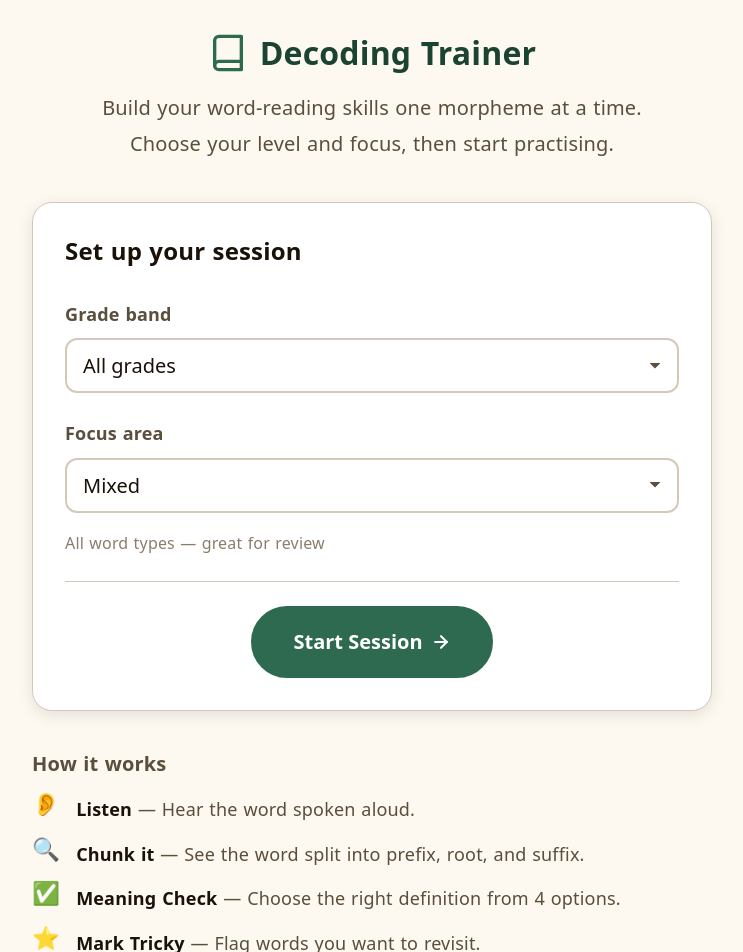
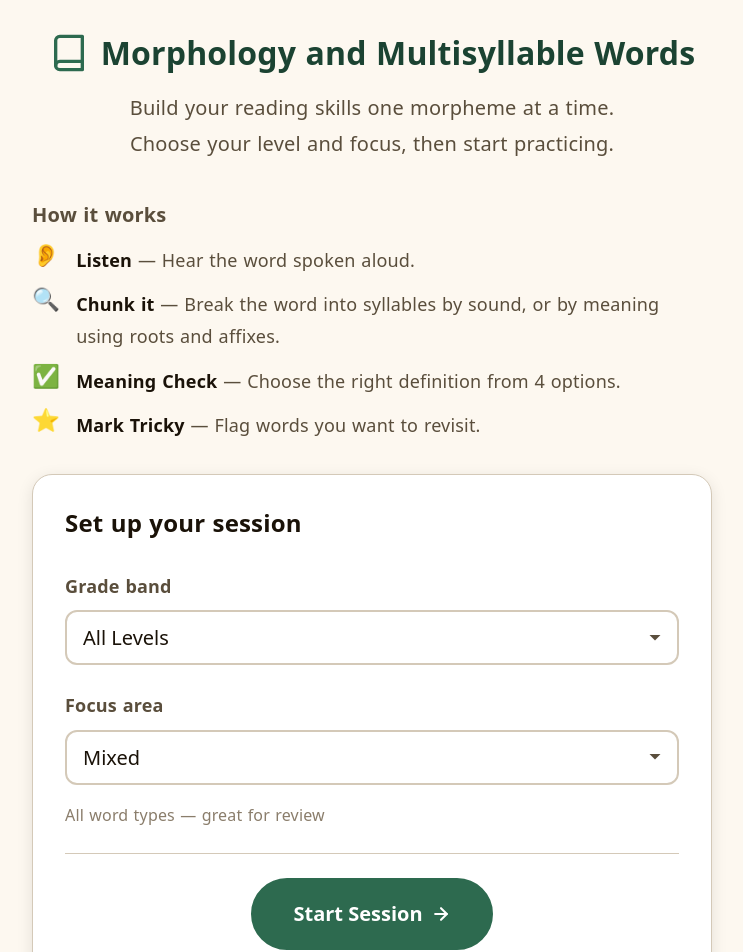
Before and after one commit to eduventuring-commits/word-trainer, a Next.js app: page / in a window 1280 px wide. Shown: the top 952 px of the page, without its empty margins (268-1011 px from the left). Built offline with nearby package versions, Linux system fonts and the light colour scheme.

Commit message:
Rename title, update level labels, move how it works section

```diff
--- a/src/app/layout.tsx
+++ b/src/app/layout.tsx
@@ -2,7 +2,7 @@ import type { Metadata } from "next";
 import "./globals.css";
 
 export const metadata: Metadata = {
-  title: "Decoding Trainer",
+  title: "Morphology and Multisyllable Words",
   description:
     "A dyslexia-friendly morphology trainer to practise roots, prefixes, and suffixes.",
 };
--- a/src/app/page.tsx
+++ b/src/app/page.tsx
@@ -5,10 +5,10 @@ import { useRouter } from "next/navigation";
 import type { GradeBand, Focus } from "@/lib/types";
 
 const GRADE_BANDS: { value: GradeBand | "All"; label: string }[] = [
-  { value: "All", label: "All grades" },
-  { value: "3-4", label: "Grades 3–4" },
-  { value: "5-6", label: "Grades 5–6" },
-  { value: "7-8", label: "Grades 7–8" },
+  { value: "All", label: "All Levels" },
+  { value: "3-4", label: "Level 1 Words" },
+  { value: "5-6", label: "Level 2 Words" },
+  { value: "7-8", label: "Level 3 Words" },
 ];
 
 const FOCUS_OPTIONS: { value: Focus; label: string; description: string }[] = [
@@ -88,7 +88,7 @@ export default function HomePage() {
               color: "var(--color-brand-dark)",
             }}
           >
-            Decoding Trainer
+            Morphology and Multisyllable Words
           </h1>
         </div>
         <p
@@ -98,11 +98,66 @@ export default function HomePage() {
             lineHeight: "var(--leading-relaxed)",
           }}
         >
-          Build your word-reading skills one morpheme at a time.
+          Build your reading skills one morpheme at a time.
           <br />
-          Choose your level and focus, then start practising.
+          Choose your level and focus, then start practicing.
         </p>
       </header>
+
+      {/* ── How it works ── */}
+      <section
+        style={{
+          maxWidth: 680,
+          width: "100%",
+          marginBottom: "var(--space-8)",
+        }}
+        aria-label="How to use this app"
+      >
+        <h2
+          style={{
+            fontSize: "var(--text-md)",
+            fontWeight: 700,
+            color: "var(--color-text-secondary)",
+            marginBottom: "var(--space-4)",
+          }}
+        >
+          How it works
+        </h2>
+        <ul
+          style={{
+            listStyle: "none",
+            display: "flex",
+            flexDirection: "column",
+            gap: "var(--space-3)",
+          }}
+        >
+          {[
+            ["👂", "Listen", "Hear the word spoken aloud."],
+            ["🔍", "Chunk it", "Break the word into syllables by sound, or by meaning using roots and affixes."],
+            ["✅", "Meaning Check", "Choose the right definition from 4 options."],
+            ["⭐", "Mark Tricky", "Flag words you want to revisit."],
+          ].map(([icon, title, desc]) => (
+            <li
+              key={title}
+              style={{
+                display: "flex",
+                gap: "var(--space-4)",
+                alignItems: "flex-start",
+                fontSize: "var(--text-sm)",
+                color: "var(--color-text-secondary)",
+              }}
+            >
+              <span style={{ fontSize: "1.4rem", lineHeight: 1 }}>{icon}</span>
+              <span>
+                <strong style={{ color: "var(--color-text-primary)" }}>
+                  {title}
+                </strong>{" "}
+                — {desc}
+              </span>
+            </li>
+          ))}
+        </ul>
+      </section>
 
       {/* ── Setup card ── */}
       <div className="card">
@@ -173,9 +228,7 @@ export default function HomePage() {
           <button
             className="btn btn-primary btn-lg"
             onClick={handleStart}
-            aria-label={`Start a ${focus} session for ${
-              gradeBand === "All" ? "all grades" : `grades ${gradeBand}`
-            }`}
+            aria-label={`Start a ${focus} session`}
           >
             Start Session
             <svg
@@ -197,60 +250,6 @@ export default function HomePage() {
         </div>
       </div>
 
-      {/* ── Tips ── */}
-      <section
-        style={{
-          marginTop: "var(--space-10)",
-          maxWidth: 680,
-          width: "100%",
-        }}
-        aria-label="How to use this app"
-      >
-        <h2
-          style={{
-            fontSize: "var(--text-md)",
-            fontWeight: 700,
-            color: "var(--color-text-secondary)",
-            marginBottom: "var(--space-4)",
-          }}
-        >
-          How it works
-        </h2>
-        <ul
-          style={{
-            listStyle: "none",
-            display: "flex",
-            flexDirection: "column",
-            gap: "var(--space-3)",
-          }}
-        >
-          {[
-            ["👂", "Listen", "Hear the word spoken aloud."],
-            ["🔍", "Chunk it", "See the word split into prefix, root, and suffix."],
-            ["✅", "Meaning Check", "Choose the right definition from 4 options."],
-            ["⭐", "Mark Tricky", "Flag words you want to revisit."],
-          ].map(([icon, title, desc]) => (
-            <li
-              key={title}
-              style={{
-                display: "flex",
-                gap: "var(--space-4)",
-                alignItems: "flex-start",
-                fontSize: "var(--text-sm)",
-                color: "var(--color-text-secondary)",
-              }}
-            >
-              <span style={{ fontSize: "1.4rem", lineHeight: 1 }}>{icon}</span>
-              <span>
-                <strong style={{ color: "var(--color-text-primary)" }}>
-                  {title}
-                </strong>{" "}
-                — {desc}
-              </span>
-            </li>
-          ))}
-        </ul>
-      </section>
     </main>
   );
 }
--- a/src/app/session/page.tsx
+++ b/src/app/session/page.tsx
@@ -235,7 +235,9 @@ function SessionInner() {
             flexWrap: "wrap",
           }}
         >
-          <span className="badge">{currentCard.grade_band}</span>
+          <span className="badge">
+            {{ "3-4": "Level 1", "5-6": "Level 2", "7-8": "Level 3" }[currentCard.grade_band] ?? currentCard.grade_band}
+          </span>
           <span
             className="badge"
             style={{ background: "#f3e5f5", color: "#6a1b9a" }}
```
